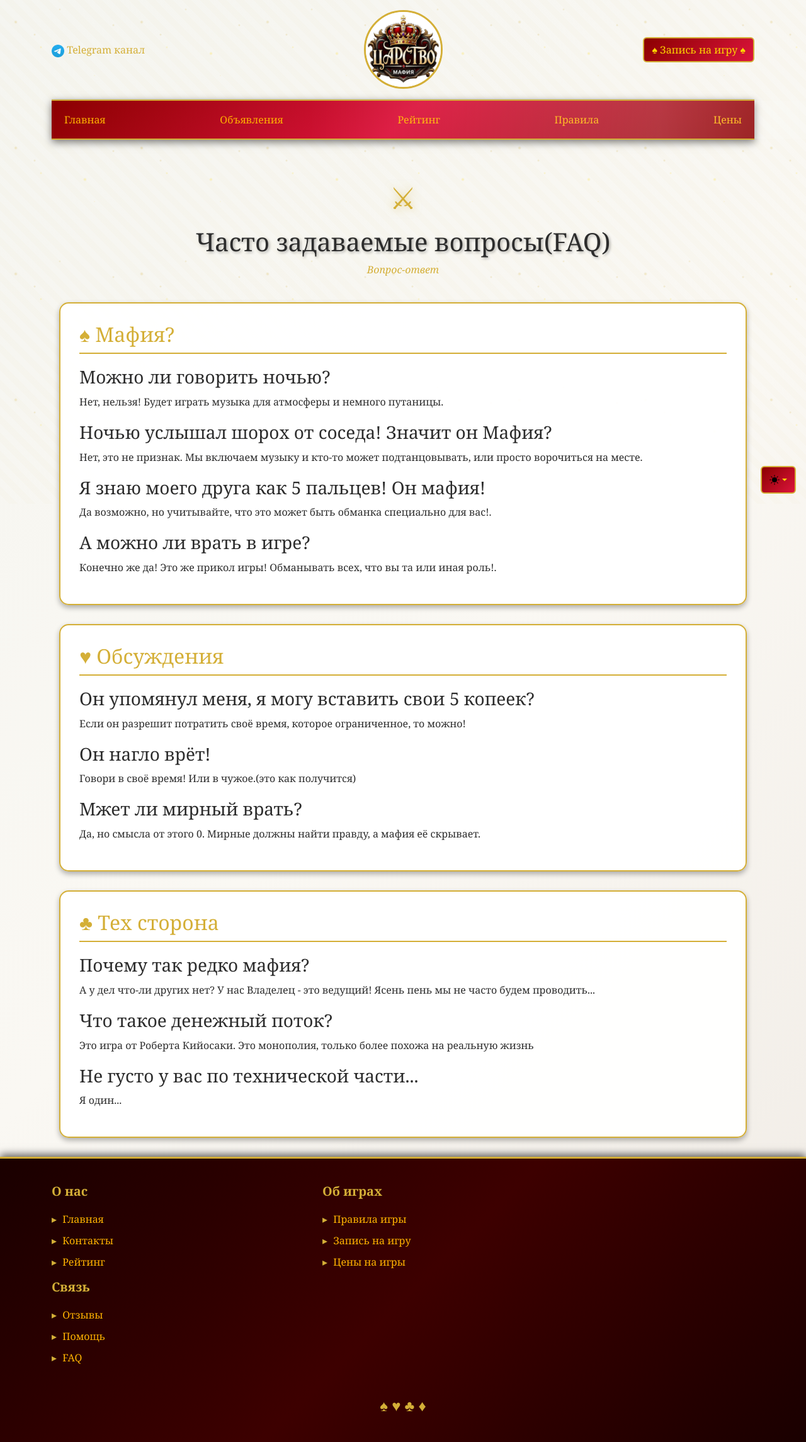
After one commit to taidanajin/Git_Zcar, a Flask app: page /FAQ in a window 1280 px wide. The commit adds this page. Shown: the whole page at 63% size. Run offline with Flask 3, Linux system fonts and the light colour scheme.

Commit message:
описание изменений

```diff
--- a/main.py
+++ b/main.py
@@ -248,6 +248,10 @@ def rating():
 def prices():
     return render_template("prices.html")
 
+@app.route('/FAQ')
+def FAQ():
+    return render_template("FAQ.html")
+
 @app.route('/rule')
 def rule():
     return render_template("rule.html")
--- /dev/null
+++ b/templates/FAQ.html
@@ -0,0 +1,122 @@
+{% extends 'base.html' %}
+
+{% block title %}
+FAQ - Клуб "Царь"
+{% endblock %}
+
+{% block main %}
+<style>
+  .rules-header {
+    text-align: center;
+    margin: 40px 0;
+  }
+
+  .rules-header h1 {
+    font-family: 'Georgia', serif;
+    font-size: 2.5em;
+    color: var(--text-color);
+    text-shadow: 2px 2px 4px rgba(0, 0, 0, 0.3);
+  }
+
+  .rules-header::before {
+    content: '⚔';
+    display: block;
+    font-size: 48px;
+    margin-bottom: 10px;
+    color: #D4AF37;
+    text-shadow: 0 0 15px rgba(212, 175, 55, 0.6);
+  }
+
+  .rule-section {
+    background: var(--card-bg);
+    border: 2px solid var(--card-border);
+    border-radius: 15px;
+    padding: 30px;
+    margin-bottom: 30px;
+    box-shadow: 0 4px 8px rgba(0, 0, 0, 0.3);
+  }
+
+  .rule-section h2 {
+    color: #D4AF37;
+    font-family: 'Georgia', serif;
+    margin-bottom: 20px;
+    border-bottom: 2px solid #D4AF37;
+    padding-bottom: 10px;
+  }
+
+  .rule-section h3 {
+    color: var(--text-color);
+    margin-top: 20px;
+    margin-bottom: 10px;
+  }
+
+  .rule-section ul {
+    list-style: none;
+    padding-left: 0;
+  }
+
+  .rule-section ul li {
+    margin-bottom: 10px;
+    padding-left: 25px;
+    position: relative;
+  }
+
+  .rule-section ul li::before {
+    content: '▸';
+    color: #D4AF37;
+    position: absolute;
+    left: 0;
+    font-weight: bold;
+  }
+</style>
+
+<div class="container">
+  <div class="rules-header">
+    <h1>Часто задаваемые вопросы(FAQ)</h1>
+    <p style="color: #D4AF37; font-style: italic;">Вопрос-ответ</p>
+  </div>
+
+  <div class="rule-section">
+    <h2>♠ Мафия?</h2>
+
+    <h3>Можно ли говорить ночью?</h3>
+    <p>Нет, нельзя! Будет играть музыка для атмосферы и немного путаницы.</p>
+
+    <h3>Ночью услышал шорох от соседа! Значит он Мафия?</h3>
+    <p>Нет, это не признак. Мы включаем музыку и кто-то может подтанцовывать, или просто ворочиться на месте.</p>
+
+    <h3>Я знаю моего друга как 5 пальцев! Он мафия!</h3>
+    <p>Да возможно, но учитывайте, что это может быть обманка специально для вас!.</p>
+
+    <h3>А можно ли врать в игре?</h3>
+    <p>Конечно же да! Это же прикол игры! Обманывать всех, что вы та или иная роль!.</p>
+  </div>
+
+  <div class="rule-section">
+    <h2>♥ Обсуждения</h2>
+
+    <h3>Он упомянул меня, я могу вставить свои 5 копеек?</h3>
+    <p>Если он разрешит потратить своё время, которое ограниченное, то можно!</p>
+
+    <h3>Он нагло врёт!</h3>
+    <p>Говори в своё время! Или в чужое.(это как получится)</p>
+
+    <h3>Мжет ли мирный врать?</h3>
+    <p>Да, но смысла от этого 0. Мирные должны найти правду, а мафия её скрывает.</p>
+  </div>
+
+  <div class="rule-section">
+    <h2>♣ Тех сторона</h2>
+
+    <h3>Почему так редко мафия?</h3>
+    <p>А у дел что-ли других нет? У нас Владелец - это ведущий! Ясень пень мы не часто будем проводить...</p>
+
+    <h3>Что такое денежный поток?</h3>
+    <p>Это игра от Роберта Кийосаки. Это монополия, только более похожа на реальную жизнь</p>
+
+    <h3>Не густо у вас по технической части...</h3>
+    <p>Я один...</p>
+  </div>
+
+</div>
+{% endblock %}
--- a/templates/base.html
+++ b/templates/base.html
@@ -388,6 +388,7 @@
                     <ul>
                         <li><a href="/">Главная</a></li>
                         <li><a href="/join">Контакты</a></li>
+                        <li><a href="/rating">Рейтинг</a></li>
                     </ul>
                 </div>
 
@@ -405,6 +406,7 @@
                     <ul>
                         <li><a href="https://web.telegram.org/k/#@MafiaTsarstvoBot">Отзывы</a></li>
                         <li><a href="https://web.telegram.org/k/#@MafiaTsarstvoBot">Помощь</a></li>
+                        <li><a href="/FAQ">FAQ</a></li>
                     </ul>
                 </div>
         </div>
```
